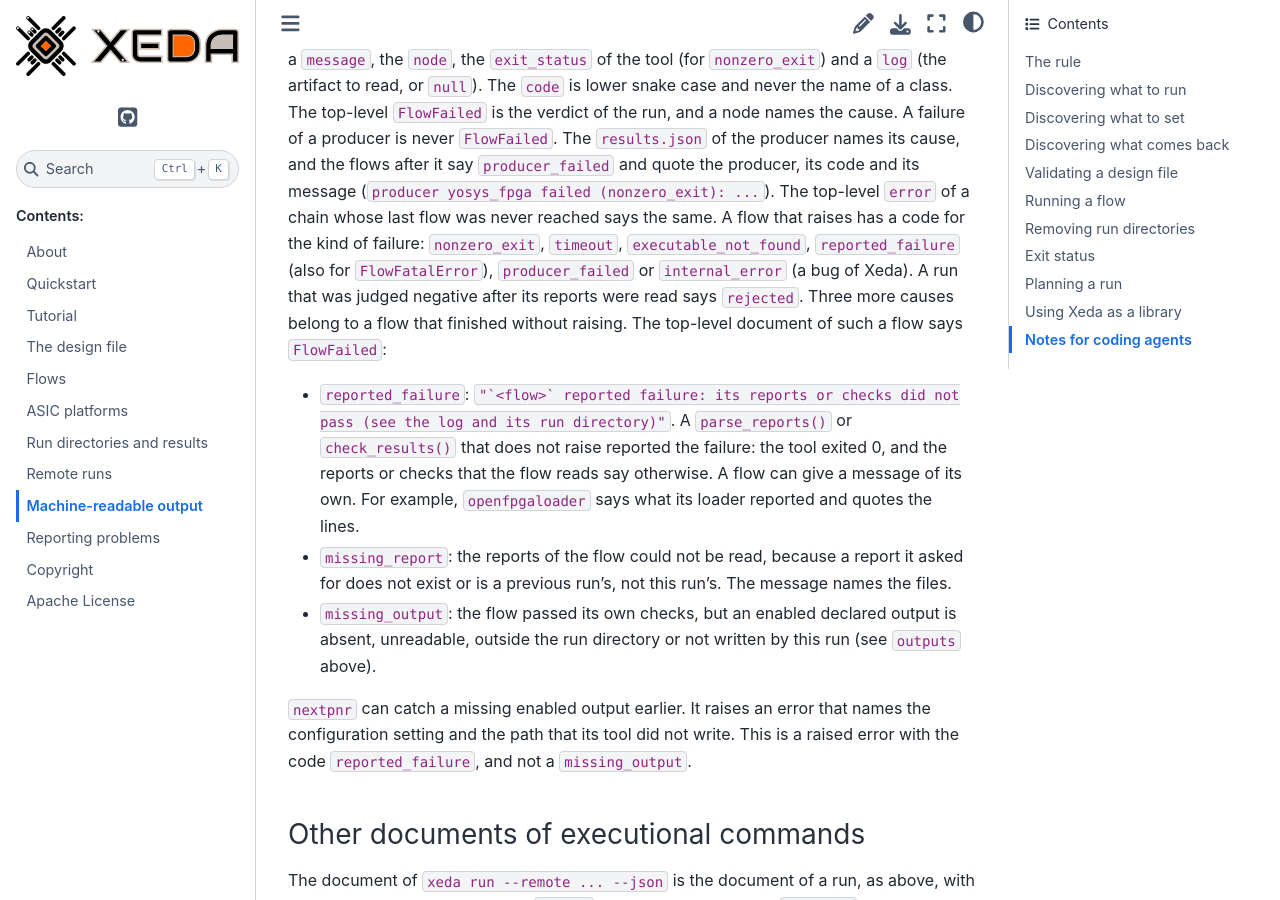
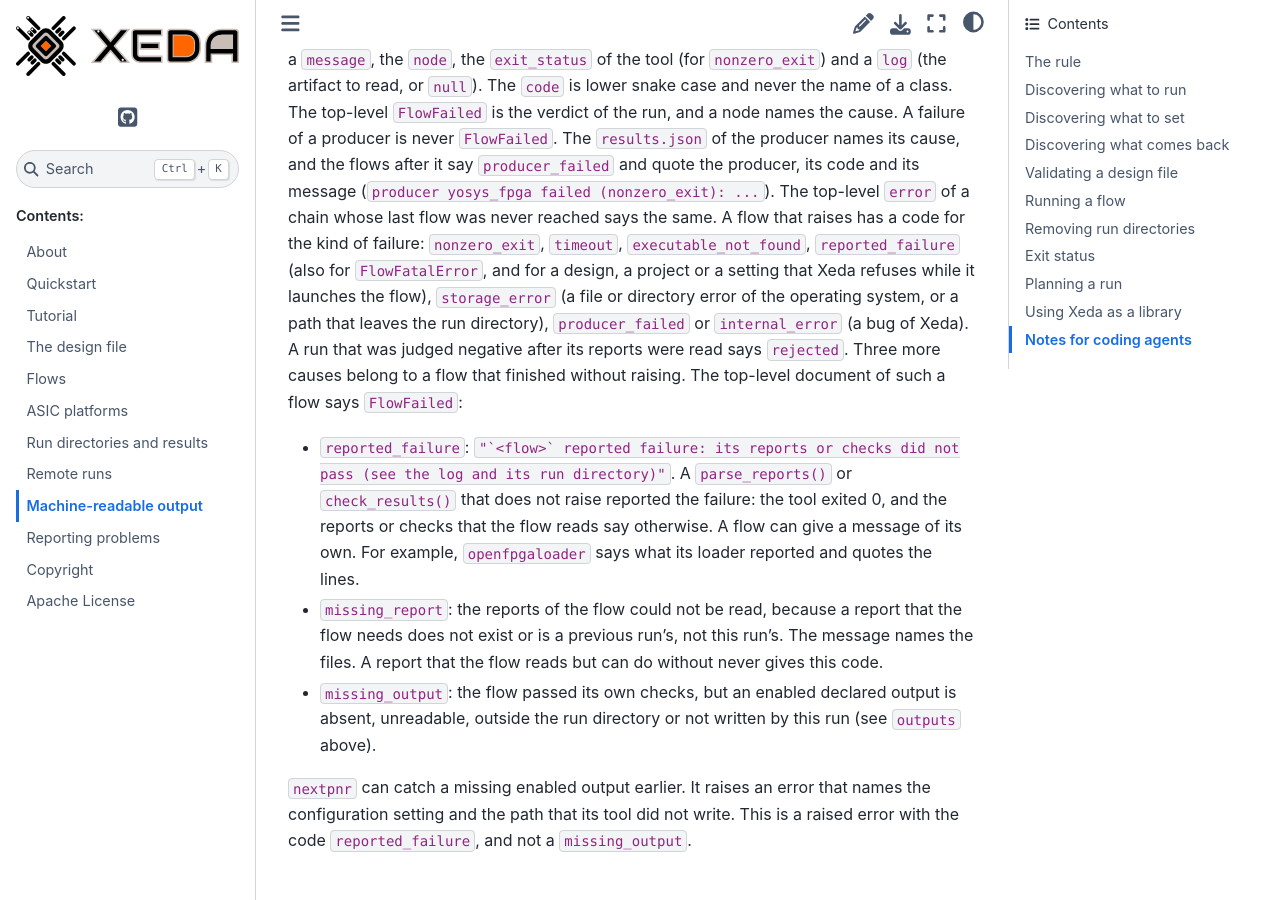
Before and after one commit to XedaHQ/xeda, a Sphinx documentation site: the page built from docs/machine-readable.rst, in a window 1280 px wide and 900 px high, scrolled down 11574 px. Built offline with Sphinx 7.4.7 and the Sphinx Book theme 1.1.4, drawn with Linux system fonts in a browser that asks for light colours.

Commit message:
Document storage_error and the split between reported_failure and rejected
The codes of a raising flow now list `storage_error`, in the docs and in both copies of the skill.
The run-directories page says that `reported_failure` is for failed reports or checks without a
rejection, and that a rejection says `rejected`. `missing_report` names only a report that the
flow needs.

```diff
--- a/docs/machine-readable.rst
+++ b/docs/machine-readable.rst
@@ -491,7 +491,9 @@
 message (``producer yosys_fpga failed (nonzero_exit): ...``). The top-level ``error`` of a chain
 whose last flow was never reached says the same. A flow that raises has a code for the kind of
 failure: ``nonzero_exit``, ``timeout``, ``executable_not_found``, ``reported_failure`` (also for
-``FlowFatalError``), ``producer_failed`` or ``internal_error`` (a bug of Xeda). A run that was
+``FlowFatalError``, and for a design, a project or a setting that Xeda refuses while it launches the
+flow), ``storage_error`` (a file or directory error of the operating system, or a path that leaves
+the run directory), ``producer_failed`` or ``internal_error`` (a bug of Xeda). A run that was
 judged negative after its reports were read says ``rejected``. Three more causes belong to a flow
 that finished without raising. The top-level document of such a flow says ``FlowFailed``:
 
@@ -500,8 +502,9 @@
   reported the failure: the tool exited 0, and the reports or checks that the flow reads say
   otherwise. A flow can give a message of its own. For example, ``openfpgaloader`` says what its
   loader reported and quotes the lines.
-* ``missing_report``: the reports of the flow could not be read, because a report it asked for
-  does not exist or is a previous run's, not this run's. The message names the files.
+* ``missing_report``: the reports of the flow could not be read, because a report that the flow
+  needs does not exist or is a previous run's, not this run's. The message names the files. A
+  report that the flow reads but can do without never gives this code.
 * ``missing_output``: the flow passed its own checks, but an enabled declared output is absent,
   unreadable, outside the run directory or not written by this run (see ``outputs`` above).
 
```
Also changed, not shown: docs/run-directories.rst (+4 -3 lines), src/xeda/data/agent/SKILL.md (+1 -1 lines), src/xeda/data/agent/references/troubleshooting.md (+2 -0 lines), .claude/skills/xeda/SKILL.md, .claude/skills/xeda/references/troubleshooting.md.
